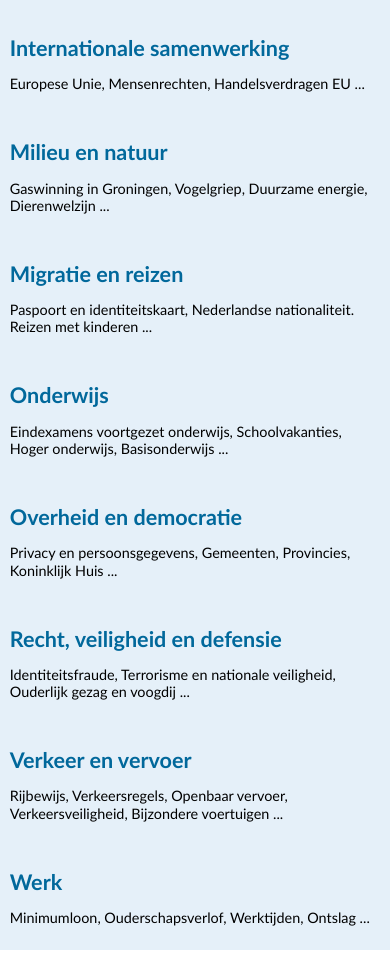
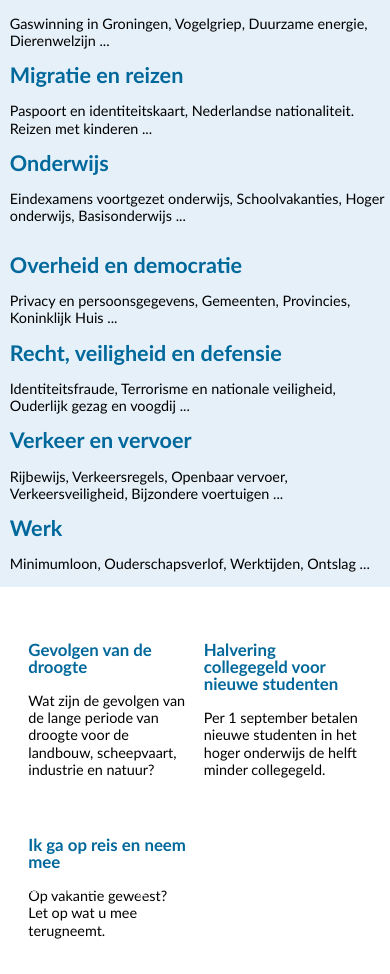
Before and after one commit to Damla78/hyf-html-css, a plain HTML site: page week3/index.html in a window 390 px wide. Shown: the part 1026-2000 px from the top of the page. Drawn offline with Linux system fonts and the light colour scheme.

Commit message:
Add files via upload

```diff
--- a/week3/my.css
+++ b/week3/my.css
@@ -335,9 +335,12 @@ form.example::after {
     width: 95%;
 }
 
-.navItem{ padding: 2.5%;}
+.navItem{
+    padding-left: 2.5%;
+    margin-top: 2.5%;
+}
 .brick{
-    padding: 2.5%;
+    padding-left: 2.5%;
     width: 50%;
 }
 #footer .wrapper .payoff{
```
